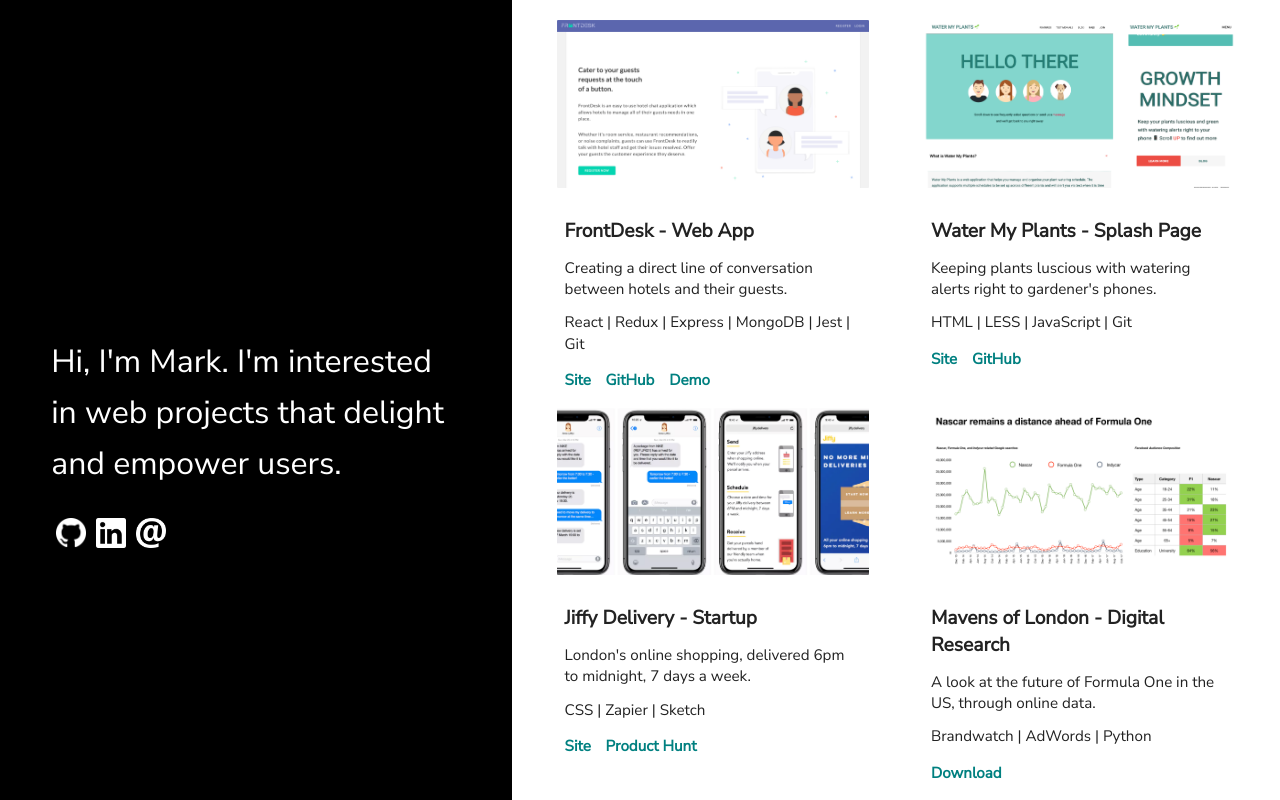
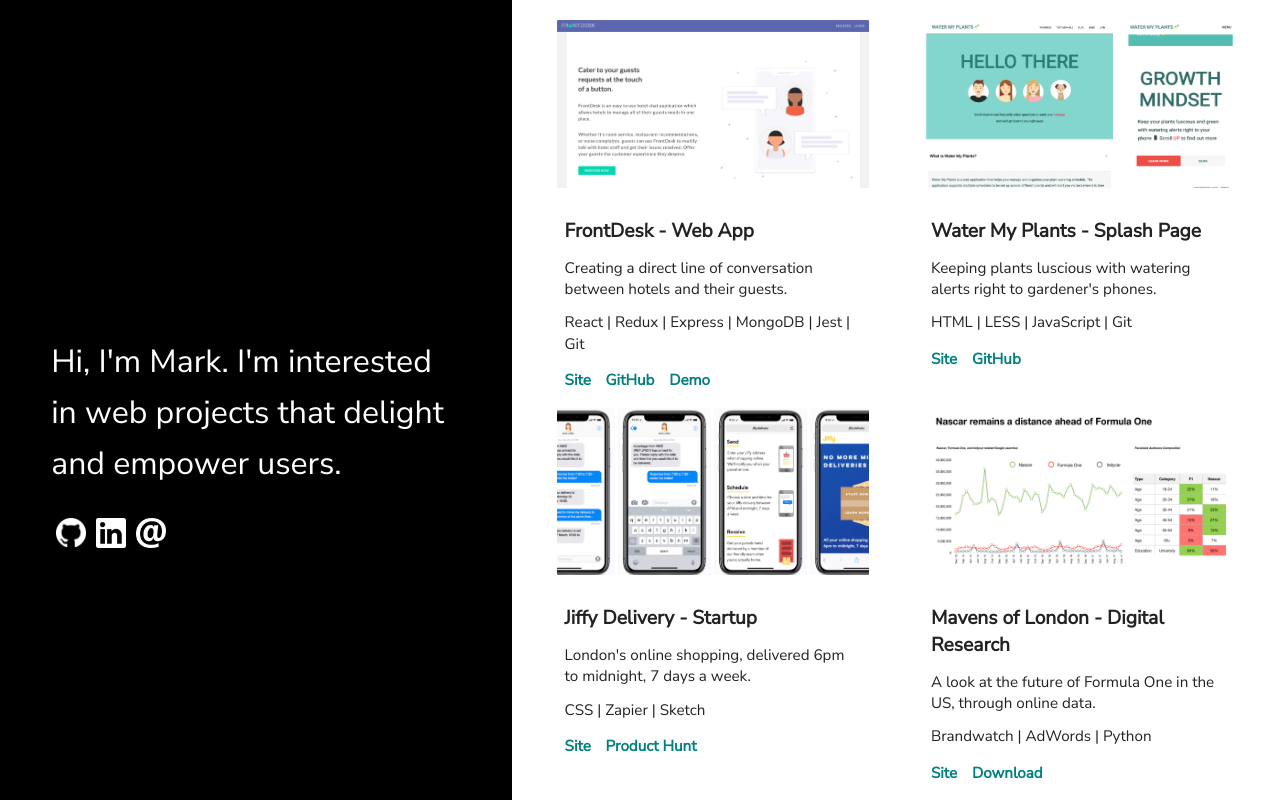
Before and after one commit to mark-marshall/portfolio, a React (Create React App) app: page / in a window 1280 px wide. Built offline with nearby package versions, Linux system fonts and the light colour scheme.

Commit message:
Added Mavens knowledge base link

```diff
--- a/src/views/Projects.jsx
+++ b/src/views/Projects.jsx
@@ -43,7 +43,7 @@ const Projects = () => {
         desc="A look at the future of Formula One in the US, through online data."
         stack="Brandwatch | AdWords | Python"
         src={f1}
-        siteLink=""
+        siteLink="https://www.mavens.us/knowledge-base/formula-one"
         githubLink=""
         demoLink=""
         phLink=""
```
